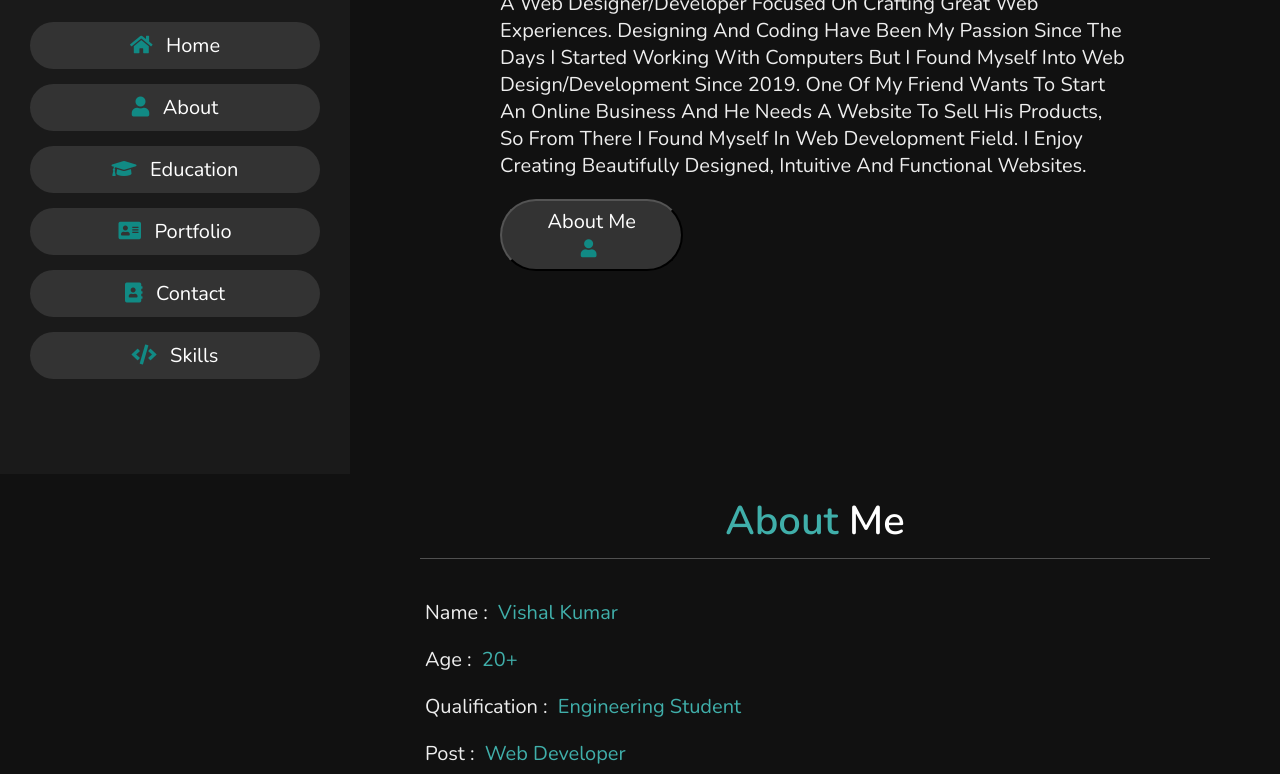
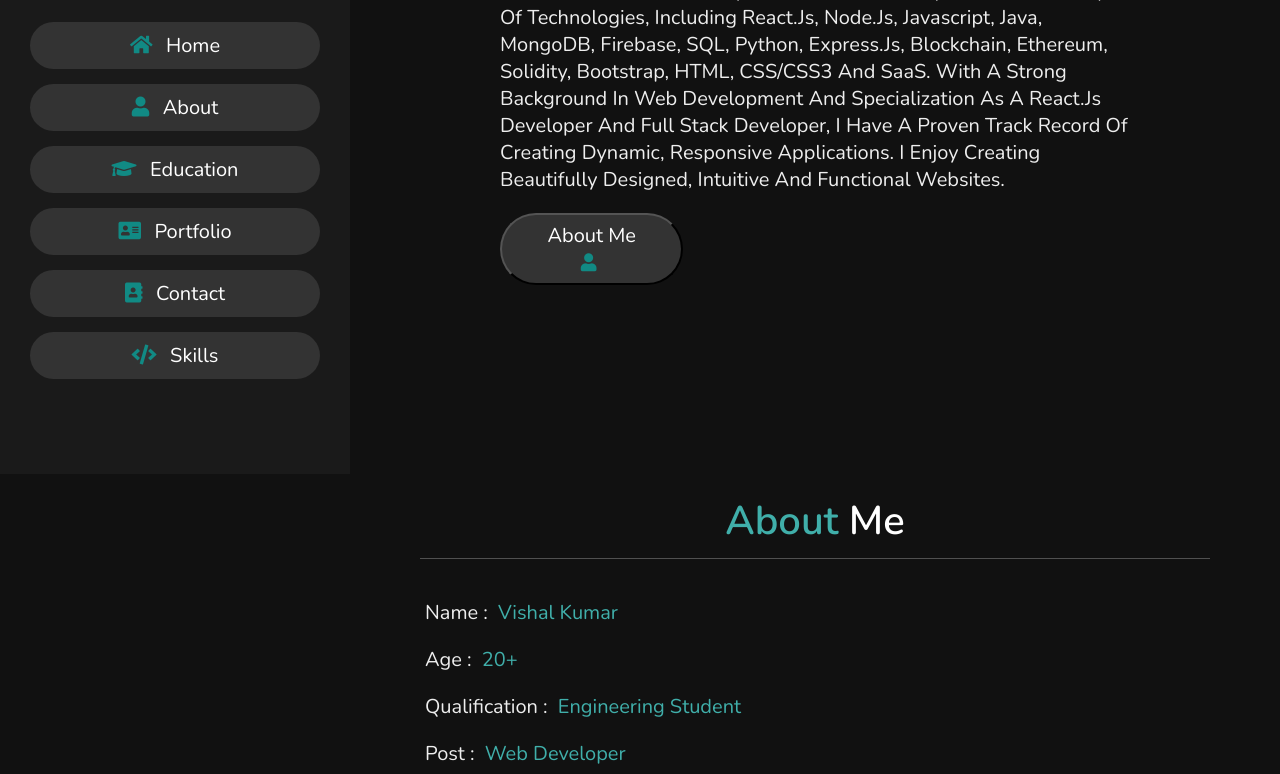
Before and after one commit to vishal1111-tab/Personal_portfolio_Javascript, a plain HTML site: page index.html in a window 1280 px wide. Shown: the part 326-1100 px from the top of the page. Drawn offline with nearby package versions, Linux system fonts and the light colour scheme.

Commit message:
Add  Profile Summary

```diff
--- a/index.html
+++ b/index.html
@@ -45,8 +45,7 @@
 
         <h3>HI THERE !</h3>
         <h1>I'M <span>Vishal Kumar</span></h1>
-        <p> a web designer/developer focused on crafting great web experiences. Designing and Coding have been my passion since the days i started working with computers but I found myself into web design/development since 2019. One of my friend wants to
-            start an online business and he needs a website to sell his products, so from there I found myself in web development field. I enjoy creating beautifully designed, intuitive and functional websites.
+        <p> A skilled Software Developer with extensive expertise in a variety of technologies, including React.js, Node.js, Javascript, Java, MongoDB, Firebase, SQL, Python, Express.js, Blockchain, Ethereum, Solidity, Bootstrap, HTML, CSS/CSS3 and SaaS. With a strong background in web development and specialization as a React.js Developer and full stack developer, I have a proven track record of creating dynamic, responsive applications.  I enjoy creating beautifully designed, intuitive and functional websites.
         </p>
         <a href="#about"><button class="btn">about me <i class="fas fa-user"></i></button></a>
 
```
